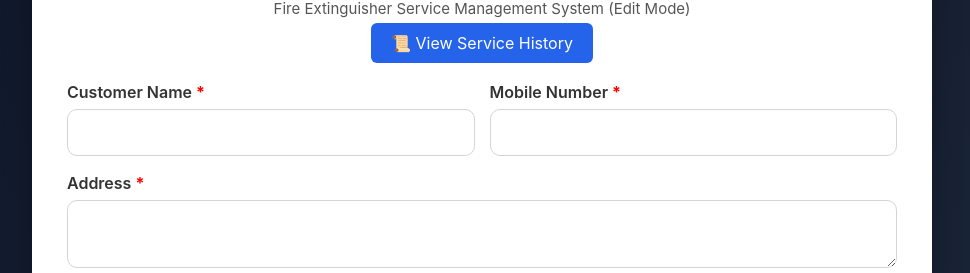
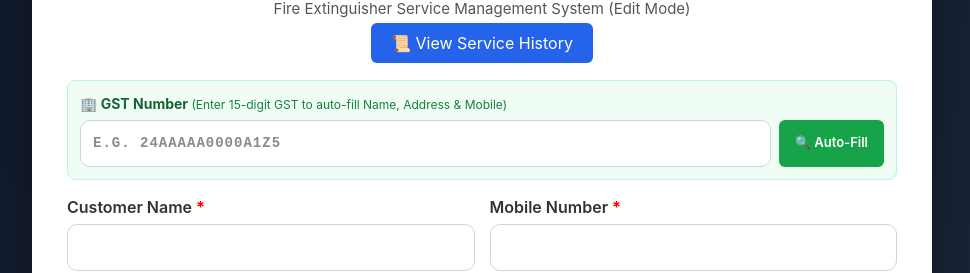
Before and after one commit to vasu-era/fire-extigusher-, a Next.js app: page /customers/1/edit in a window 1280 px wide. Shown: the part 113-386 px from the top of the page, without its empty margins (158-1128 px from the left). Built offline with nearby package versions, Linux system fonts and the light colour scheme; no server answers; sample sign-in values are in the browser's storage.

Commit message:
chore: push all remaining changes - edit customer page GST improvements - customer API route updates - renew route updates - payments table script

```diff
--- a/scripts/create-payments-table.js
+++ b/scripts/create-payments-table.js
@@ -18,6 +18,9 @@ CREATE TABLE IF NOT EXISTS payments (
 CREATE INDEX IF NOT EXISTS idx_payments_customer ON payments(customer_id);
 CREATE INDEX IF NOT EXISTS idx_payments_date ON payments(payment_date);
 CREATE INDEX IF NOT EXISTS idx_payments_status ON payments(payment_status);
+
+ALTER TABLE customers ADD COLUMN IF NOT EXISTS gst_number VARCHAR(20);
+CREATE INDEX IF NOT EXISTS idx_customers_gst_number ON customers(gst_number);
 `;
 
 async function main() {
--- a/src/app/api/customers/[id]/renew/route.ts
+++ b/src/app/api/customers/[id]/renew/route.ts
@@ -60,13 +60,19 @@ export async function POST(
   const { id } = await context.params;
   const body = await request.json();
 
+  let finalAddress = (body.address || '').trim();
+  const gst = (body.gst_number || '').trim().toUpperCase();
+  if (gst && !finalAddress.toUpperCase().includes(gst)) {
+    finalAddress = finalAddress ? `${finalAddress}\nGSTIN: ${gst}` : `GSTIN: ${gst}`;
+  }
+
   const { data: newCustomer, error: customerError } = await supabaseAdmin
     .from('customers')
     .insert({
       certificate_no: body.certificate_no,
       customer_name: body.customer_name,
       mobile: body.mobile,
-      address: body.address,
+      address: finalAddress,
       service_date: body.service_date,
       expiry_date: body.expiry_date,
       total_qty: body.total_qty,
--- a/src/app/api/customers/[id]/route.ts
+++ b/src/app/api/customers/[id]/route.ts
@@ -36,13 +36,19 @@ export async function PUT(
   const { id } = await context.params;
   const body = await request.json();
 
+  let finalAddress = (body.address || '').trim();
+  const gst = (body.gst_number || '').trim().toUpperCase();
+  if (gst && !finalAddress.toUpperCase().includes(gst)) {
+    finalAddress = finalAddress ? `${finalAddress}\nGSTIN: ${gst}` : `GSTIN: ${gst}`;
+  }
+
   const { error: updateError } = await supabaseAdmin
     .from('customers')
     .update({
       certificate_no: body.certificate_no,
       customer_name: body.customer_name,
       mobile: body.mobile,
-      address: body.address,
+      address: finalAddress,
       service_date: body.service_date,
       expiry_date: body.expiry_date,
       total_qty: body.total_qty,
--- a/src/app/customers/[id]/edit/page.tsx
+++ b/src/app/customers/[id]/edit/page.tsx
@@ -18,6 +18,10 @@ export default function EditCustomerPage() {
   const [formData, setFormData] = useState({ customer_name: '', mobile: '', address: '', certificate_no: '', service_date: '', expiry_duration: 12, expiry_date: '', total_qty: 1 });
   const [extinguishers, setExtinguishers] = useState<ExtinguisherFormRow[]>([]);
 
+  const [gstin, setGstin] = useState('');
+  const [loadingGst, setLoadingGst] = useState(false);
+  const [gstFeedback, setGstFeedback] = useState<{ type: 'success' | 'error' | 'info'; message: string } | null>(null);
+
   useEffect(() => { if (status === 'unauthenticated') router.push('/login'); }, [status, router]);
   useEffect(() => { if (session) fetchCustomer(); }, [id, session]);
 
@@ -26,10 +30,67 @@ export default function EditCustomerPage() {
       const res = await fetch(`/api/customers/${id}`);
       if (res.ok) {
         const d = await res.json();
-        setFormData({ customer_name: d.customer.customer_name, mobile: d.customer.mobile, address: d.customer.address || '', certificate_no: d.customer.certificate_no, service_date: d.customer.service_date, expiry_duration: 12, expiry_date: d.customer.expiry_date, total_qty: d.customer.total_qty });
+        const rawAddr = d.customer.address || '';
+        const matchGst = rawAddr.match(/GSTIN:\s*([0-9A-Z]{15})/i) || rawAddr.match(/GST:\s*([0-9A-Z]{15})/i);
+        const cleanAddr = rawAddr
+          .replace(/GSTIN:\s*[0-9A-Z]{15}/gi, '')
+          .replace(/GST:\s*[0-9A-Z]{15}/gi, '')
+          .trim();
+        if (matchGst) setGstin(matchGst[1].toUpperCase());
+
+        setFormData({ customer_name: d.customer.customer_name, mobile: d.customer.mobile, address: cleanAddr, certificate_no: d.customer.certificate_no, service_date: d.customer.service_date, expiry_duration: 12, expiry_date: d.customer.expiry_date, total_qty: d.customer.total_qty });
         setExtinguishers(d.extinguishers.map((ext: ExtinguisherDetail) => ({ id: String(ext.id), ext_type: ext.ext_type, ext_capacity: ext.ext_capacity, ext_qty: ext.ext_qty, service_action_type: ext.service_action_type, ext_refilling_price: ext.ext_refilling_price, ext_new_price: ext.ext_new_price })));
       }
     } catch (e) { console.error(e); } finally { setFetching(false); }
+  };
+
+  const handleGstLookup = async (gstToSearch?: string) => {
+    const target = (gstToSearch || gstin).trim().toUpperCase();
+    if (!target) return;
+    if (target.length !== 15) {
+      setGstFeedback({ type: 'error', message: 'GST number must be 15 characters long' });
+      return;
+    }
+    setLoadingGst(true);
+    setGstFeedback({ type: 'info', message: '🔍 Searching GST details...' });
+    try {
+      const res = await fetch(`/api/gst-lookup?gstin=${encodeURIComponent(target)}`);
+      const data = await res.json();
+      if (data.found) {
+        setFormData(prev => ({
+          ...prev,
+          customer_name: data.customer_name || prev.customer_name,
+          mobile: data.mobile || prev.mobile,
+          address: data.address || prev.address,
+        }));
+        setGstFeedback({
+          type: 'success',
+          message: data.source === 'database'
+            ? '✅ Existing customer found! Name, Mobile & Address auto-filled.'
+            : '✅ GST details found! Name & Address auto-filled. Please check Mobile Number.'
+        });
+      } else {
+        setGstFeedback({
+          type: 'info',
+          message: data.message || 'GST number verified. Please fill details once to save.'
+        });
+      }
+    } catch (err) {
+      console.error(err);
+      setGstFeedback({ type: 'error', message: 'Failed to look up GST number' });
+    } finally {
+      setLoadingGst(false);
+    }
+  };
+
+  const handleGstChange = (val: string) => {
+    const upper = val.toUpperCase().replace(/[^0-9A-Z]/g, '');
+    setGstin(upper);
+    if (upper.length === 15) {
+      handleGstLookup(upper);
+    } else {
+      setGstFeedback(null);
+    }
   };
 
   useEffect(() => { if (formData.service_date && formData.expiry_duration) { setFormData(prev => ({ ...prev, expiry_date: calculateExpiryDate(formData.service_date, formData.expiry_duration) })); } }, [formData.service_date, formData.expiry_duration]);
@@ -50,7 +111,7 @@ export default function EditCustomerPage() {
     try {
       const expParts = formData.expiry_date.split('/');
       const expFormatted = `${expParts[2]}-${expParts[0]}-${expParts[1]}`;
-      const res = await fetch(`/api/customers/${id}`, { method: 'PUT', headers: { 'Content-Type': 'application/json' }, body: JSON.stringify({ ...formData, expiry_date: expFormatted, extinguishers }) });
+      const res = await fetch(`/api/customers/${id}`, { method: 'PUT', headers: { 'Content-Type': 'application/json' }, body: JSON.stringify({ ...formData, gst_number: gstin, expiry_date: expFormatted, extinguishers }) });
       if (res.ok) router.push('/customers'); else alert('Error');
     } catch (err) { console.error(err); } finally { setLoading(false); }
   };
@@ -67,6 +128,60 @@ export default function EditCustomerPage() {
         </div>
         <form onSubmit={handleSubmit}>
           <div className="form-grid">
+            <div className="form-group full-width" style={{ background: '#f0fdf4', border: '1px solid #bbf7d0', borderRadius: '8px', padding: '12px' }}>
+              <div style={{ display: 'flex', justifyContent: 'space-between', alignItems: 'center', marginBottom: '6px' }}>
+                <label style={{ margin: 0, fontWeight: 700, color: '#166534', fontSize: '14px' }}>
+                  🏢 GST Number <span style={{ fontWeight: 'normal', fontSize: '12px', color: '#15803d' }}>(Enter 15-digit GST to auto-fill Name, Address & Mobile)</span>
+                </label>
+                {loadingGst && <span style={{ fontSize: '12px', color: '#16a34a', fontWeight: 600 }}>⏳ Searching...</span>}
+              </div>
+              <div style={{ display: 'flex', gap: '8px' }}>
+                <input
+                  type="text"
+                  value={gstin}
+                  onChange={e => handleGstChange(e.target.value)}
+                  placeholder="e.g. 24AAAAA0000A1Z5"
+                  maxLength={15}
+                  style={{
+                    textTransform: 'uppercase',
+                    fontFamily: 'monospace',
+                    fontWeight: 700,
+                    letterSpacing: '1px',
+                    flex: 1,
+                    background: '#ffffff'
+                  }}
+                />
+                <button
+                  type="button"
+                  onClick={() => handleGstLookup()}
+                  disabled={loadingGst || !gstin}
+                  style={{
+                    padding: '8px 16px',
+                    background: '#16a34a',
+                    color: '#ffffff',
+                    border: 'none',
+                    borderRadius: '6px',
+                    fontWeight: 600,
+                    cursor: loadingGst || !gstin ? 'not-allowed' : 'pointer',
+                    fontSize: '13px',
+                    whiteSpace: 'nowrap'
+                  }}
+                >
+                  🔍 Auto-Fill
+                </button>
+              </div>
+              {gstFeedback && (
+                <div style={{
+                  marginTop: '8px',
+                  fontSize: '12px',
+                  fontWeight: 600,
+                  color: gstFeedback.type === 'success' ? '#15803d' : gstFeedback.type === 'error' ? '#b91c1c' : '#1d4ed8'
+                }}>
+                  {gstFeedback.message}
+                </div>
+              )}
+            </div>
+
             <div className="form-group"><label>Customer Name <span className="required">*</span></label><input type="text" value={formData.customer_name} onChange={e => setFormData({ ...formData, customer_name: e.target.value })} required /></div>
             <div className="form-group"><label>Mobile Number <span className="required">*</span></label><input type="tel" value={formData.mobile} onChange={e => setFormData({ ...formData, mobile: e.target.value })} pattern="[0-9]{10}" maxLength={10} required /></div>
             <div className="form-group full-width"><label>Address <span className="required">*</span></label><textarea rows={2} value={formData.address} onChange={e => setFormData({ ...formData, address: e.target.value })} required /></div>
```
